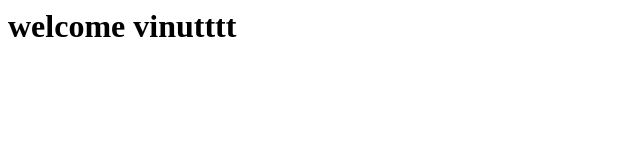
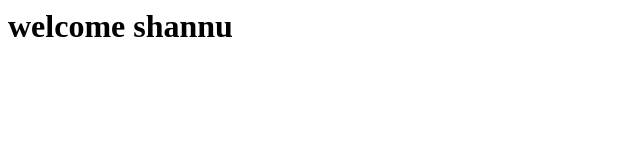
Before and after one commit to Vinayvurukutigithub/Dockerproject, a plain HTML site: page index.html in a window 1280 px wide. Shown: the full height of the page, 0-640 px from the left. Drawn offline with Linux system fonts and the light colour scheme.

Commit message:
Update index.html

```diff
--- a/index.html
+++ b/index.html
@@ -1 +1 @@
-<h1> welcome vinutttt </h1>
+<h1> welcome shannu </h1>
```
